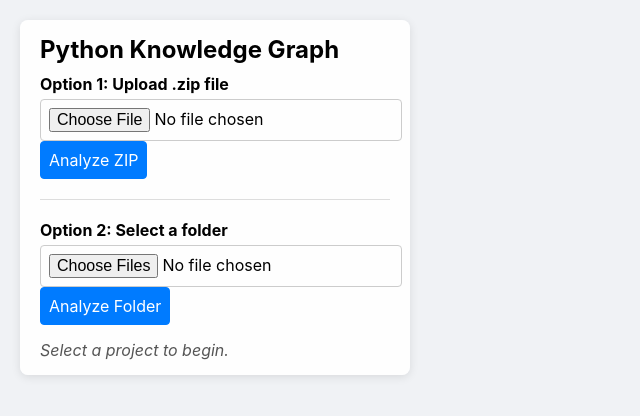
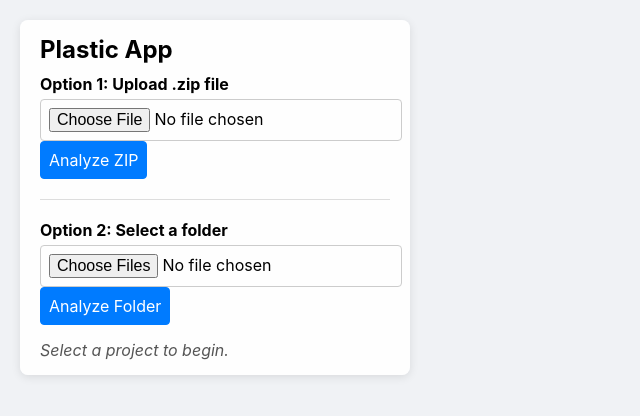
Before and after one commit to vectorplasticity/Plastic-App, a plain HTML site: page plastic_app/index.html in a window 1280 px wide. Shown: the whole page, without its empty margins (0-640 px from the left). Drawn offline with nearby package versions, Linux system fonts and the light colour scheme.

Commit message:
Update index.html

```diff
--- a/plastic_app/index.html
+++ b/plastic_app/index.html
@@ -29,7 +29,7 @@
 </head>
 <body>
     <div class="controls">
-        <h1>Python Knowledge Graph</h1>
+        <h1>Plastic App</h1>
         <form id="zip-form">
             <label for="zipfile-input">Option 1: Upload .zip file</label>
             <input type="file" id="zipfile-input" name="zipfile" accept=".zip" required>
```
